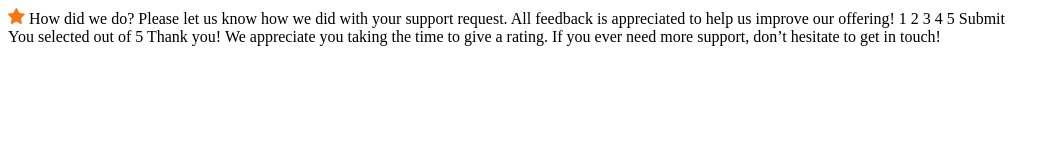
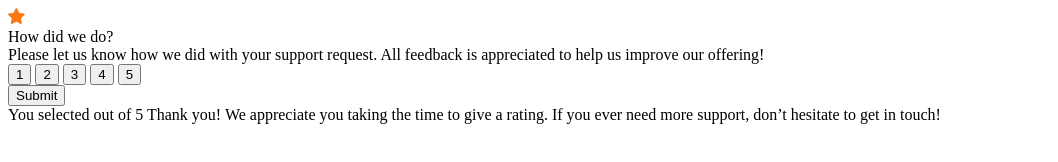
Before and after one commit to fantasticfahim/Interactive-Rating-Component, a plain HTML site: page index.html in a window 1280 px wide. Shown: the whole page, without its empty margins (0-1058 px from the left). Drawn offline with Linux system fonts and the light colour scheme.

Commit message:
Added elements to the first card

```diff
--- a/index.html
+++ b/index.html
@@ -17,16 +17,30 @@
   <!-- Rating state start -->
 
   <div class="main-container">
-    <img src="images/icon-star.svg" alt="Star Icon">
+    <div class="img-container">
+      <img src="images/icon-star.svg" alt="Star Icon">
+    </div>
 
-    How did we do?
+    <div class="heading">
+      How did we do?
+    </div>
 
-    Please let us know how we did with your support request. All feedback is appreciated
-    to help us improve our offering!
+    <div class="description">
+      Please let us know how we did with your support request. All feedback is appreciated
+      to help us improve our offering!
+    </div>
 
-    1 2 3 4 5
+    <div class="buttons">
+      <button>1</button>
+      <button>2</button>
+      <button>3</button>
+      <button>4</button>
+      <button>5</button>
+    </div>
 
-    Submit
+    <button class="submit-button">
+      Submit
+    </button>
   </div>
 
   <!-- Rating state end -->
```
